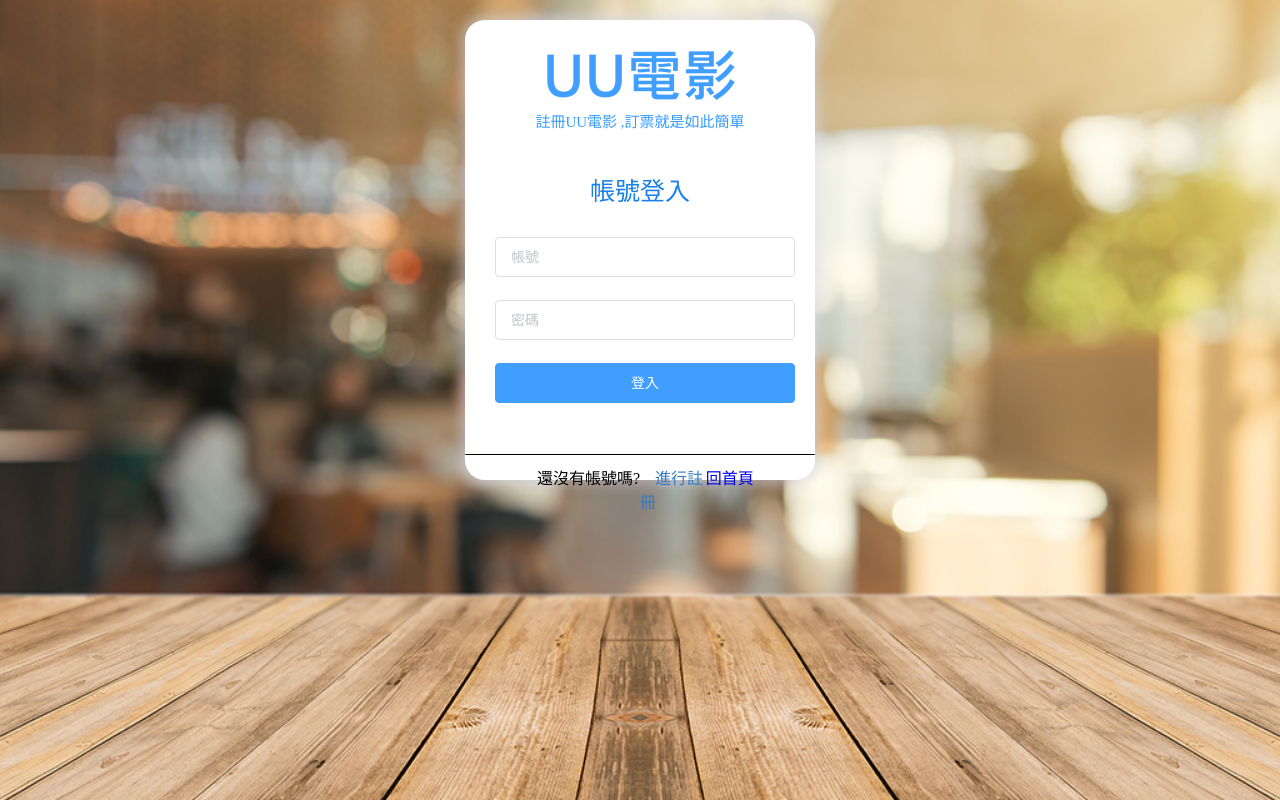
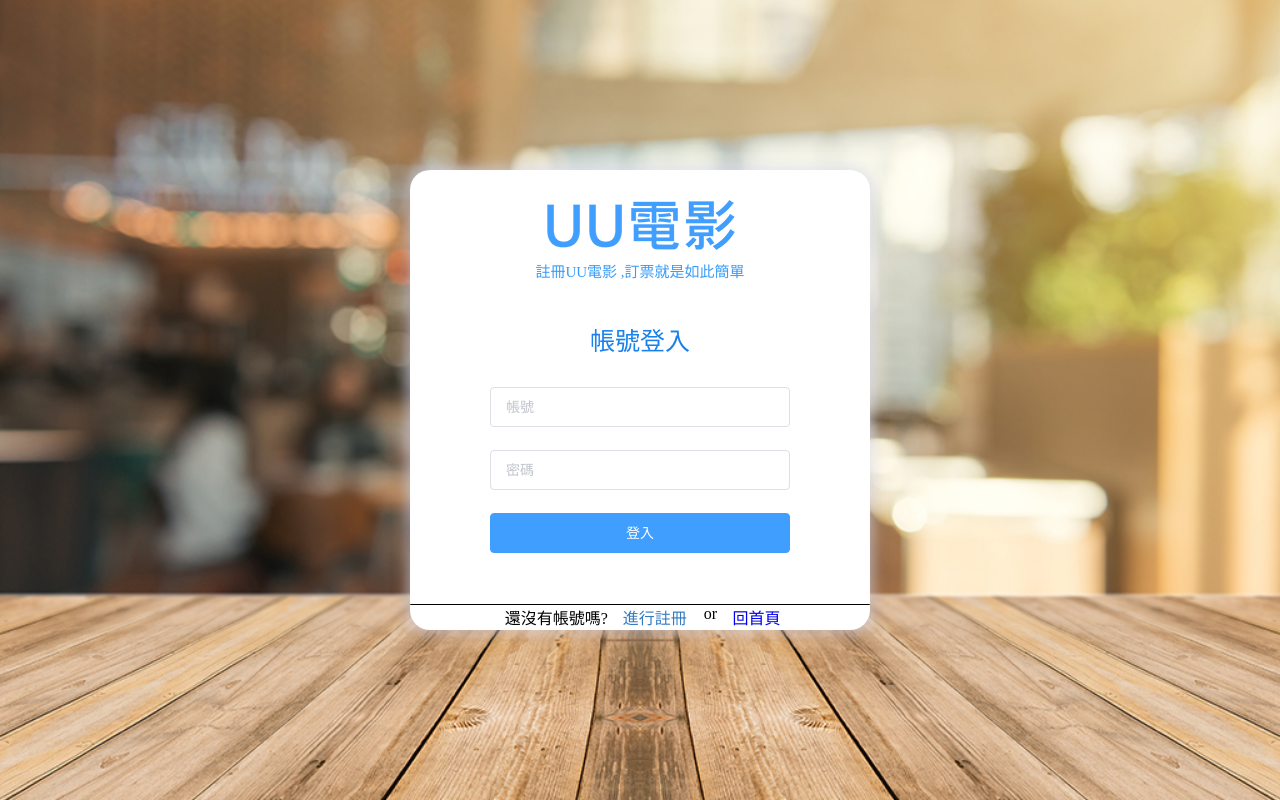
Before and after one commit to jj860528/movie, a Vue app: page /login in a window 1280 px wide. Built offline with nearby package versions, Linux system fonts and the light colour scheme.

Commit message:
select 完成

```diff
--- a/src/assets/style.css
+++ b/src/assets/style.css
@@ -192,10 +192,10 @@ html {
 #windo {
 	padding: 30px;
 	position: relative;
-	top: 150px;
-	margin: auto;
-	width: 450px;
-	height: 450px;
+	top: 300px;
+	margin: -130px auto;
+	width: 400px;
+	height: 400px;
 	background-color: rgb(255, 255, 255);
 	box-shadow: 0px 0px 12px 5px rgba(214, 214, 236, 0.5);
 	border-radius: 20px
@@ -235,7 +235,12 @@ html {
 	width: 100%;
 	height: 100%;
 	position: absolute;
-	top: 10px;
+	right: 7%;
+}
+.regsteredarea {
+	width: 100%;
+	height: 100%;
+	margin: 15px;
 }
 .windo2Text {
 	margin: 0 15px;
@@ -251,13 +256,6 @@ html {
 .regsteredwindow2 {
 	position: relative;
 	bottom: 15px;
-}
-#windo {
-	margin: -130px auto;
-	width: 290px;
-	height: 400px;
-	background-color: none;
-	border-radius: none
 }
 .subtitle {
 	font-size: 15px;
@@ -395,7 +393,6 @@ html {
 }
 .select-title{
 	font-size: 28px;
-
 }
 @media screen and (min-width: 0px) and (max-width: 600px) {
 	.booking-level-childeren2{
--- a/src/views/login.vue
+++ b/src/views/login.vue
@@ -40,8 +40,11 @@
                   </el-col>
                   <el-col :span="12">
                     <el-row>
-                      <el-col :span="9">
+                      <el-col :span="10">
                         <a href="#" class="windo2Text" @click="Switch">進行註冊</a>
+                      </el-col>
+                      <el-col :span="3">
+                        <p>or</p>
                       </el-col>
                       <el-col :span="10">
                         <router-link to="/" style="text-align:left;">回首頁</router-link>
@@ -90,7 +93,7 @@
                 </el-form-item>
               </el-form>
               <el-row type="flex" class="regsteredwindow2" justify="center">
-                <div class="miniwindo2">
+                <div class="regsteredarea">
                   <el-col :span="12">
                     <div style="text-align:right;">已經有帳號嗎?</div>
                   </el-col>
--- a/src/views/select.vue
+++ b/src/views/select.vue
@@ -9,18 +9,26 @@
             class="select-movieTicket-img"
           >
         </el-col>
-        <el-col :span="12" style="color:#fff; margin-top:30px">
+        <el-col :span="17" style="color:#fff; margin-top:30px">
           <el-row>
-            <el-col :span="24">
+            <el-col :span="24" style="margin: 10px;">
               <p class="select-title">{{movie.title}}</p>
             </el-col>
-            <el-col :span="24">
-              評分：
-              <span>{{movie.vote_average}}</span>
+            <el-col :span="24" style="margin: 5px;">
+              <el-row>
+                <el-col :span="1.5">評分：</el-col>
+                <el-col :span="4">
+                  <div v-if="movie.vote_average>0">
+                    <span>{{movie.vote_average}}</span>
+                  </div>
+                  <div v-else>
+                    <span>尚無評分</span>
+                  </div>
+                </el-col>
+              </el-row>
             </el-col>
-            <el-col :span="2" v-for="(genres, o) in movie.genres" :key="o">{{genres.name}}</el-col>
-            <el-col :span="24">
-              <p class="booking-overview">{{movie.overview}}</p>
+            <el-col :span="24" class ="select-overview">
+              <p class = "select-overview">{{movie.overview}}</p>
             </el-col>
           </el-row>
         </el-col>
```
